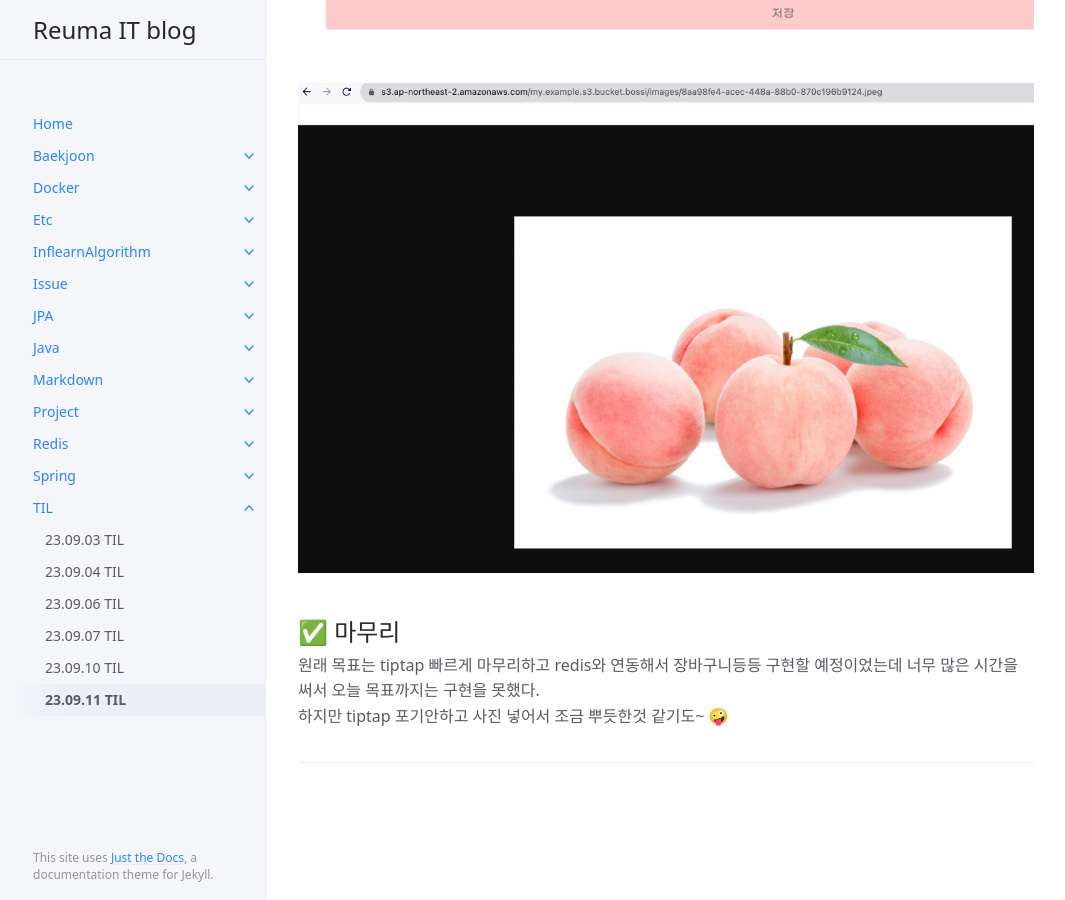
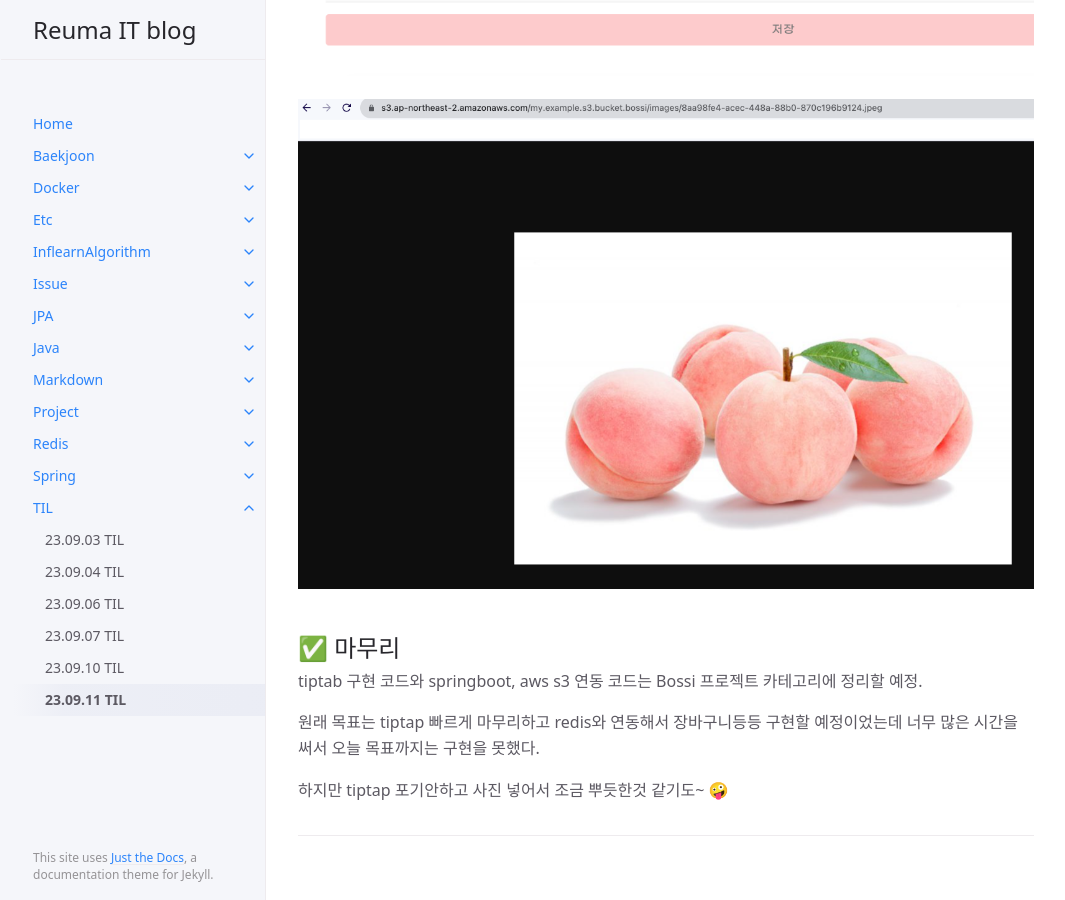
Before and after one commit to AReuma/AReuma.github.io, a Jekyll site: the page built from docs/TIL/Project/project_0911.md, in a window 1280 px wide and 900 px high, scrolled down 3403 px. Shown: the whole window, without its empty margins (106-1171 px from the left). Built offline with Jekyll 4.4.1, drawn with Linux system fonts in a browser that asks for light colours.

Commit message:
23.09.11 TIL

```diff
--- a/docs/TIL/Project/project_0911.md
+++ b/docs/TIL/Project/project_0911.md
@@ -80,9 +80,11 @@ Take the URL/Base64 from `data` returned from server
 서버에서 반환된 URL/Base64를 가져온다는 문장을 보고 직접 클라우드에 올리고 content 안으로 넣으면 되겠다는 생각이 들었다.
 
 
-Spring boot와 aws s3를 연동시키고, 이미지를 업로드 누르면 aws s3에 저장이 되도록 구현을 했다.
+> Spring boot와 aws s3를 연동시키고, 이미지를 업로드 누르면 aws s3에 저장이 되도록 구현을 했다.
 
 그럼 여기서 문제점은 판매자가 선택한 사진은 이미 클라우드에 올라가 있는 상태고 작성을 하다가 사진이 필요가 없어서 지우게 된다면, 필요없는 데이터만 쌓이게 되는것이다.
+
+
 이 해결 방법은 선택한 이미지의 이름을 배열로 갖고 있다가 판매자가 글을 작성하고 저장을 누를때 이미지의 이름들을 백으로 넘겨서 있는지 확인하고 없을 경우 지우도록 구현을 할 예정이다.
 
 ![uploadImg1.png](/assets/images/TIL/project/0911/uploadImg1.png)
@@ -94,5 +96,8 @@ Spring boot와 aws s3를 연동시키고, 이미지를 업로드 누르면 aws s
 
 
 ## ✅ 마무리
+tiptab 구현 코드와 springboot, aws s3 연동 코드는 Bossi 프로젝트 카테고리에 정리할 예정.
+
 원래 목표는 tiptap 빠르게 마무리하고 redis와 연동해서 장바구니등등 구현할 예정이었는데 너무 많은 시간을 써서 오늘 목표까지는 구현을 못했다.
+
 하지만 tiptap 포기안하고 사진 넣어서 조금 뿌듯한것 같기도~  🤪
```
